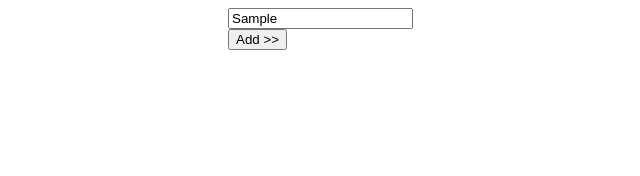
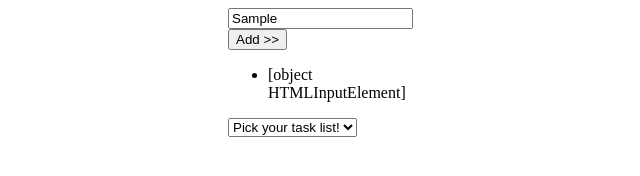
Before and after one commit to ballbob/localstoragelab, a website: page index.html in a window 1280 px wide. Both pictures are taken after typing "Sample" into the empty fields and a click on the button "Add >>". Shown: the whole page, without its empty margins (312-952 px from the left). Drawn offline with Linux system fonts and the light colour scheme.

Commit message:
Persists in local memory. Fixed init to fetch local storage properly.

```diff
--- a/index.html
+++ b/index.html
@@ -12,6 +12,14 @@
         <button>Add >></button>
         <ul id="todo-list"></ul>
       </div>
+
+      <div class="center-me" id="listdropdowndiv">
+        <select id="listdropdown">
+        <option disabled selected>Pick your task list!</option>
+        </select>
+
+      </div>
+
     </main>
   </body>
 </html>
--- a/public/app.js
+++ b/public/app.js
@@ -1,4 +1,4 @@
-var taskList = [];
+
 
 var init = function(){
   var state = JSON.parse(localStorage.getItem('todoList')) || [];
@@ -19,8 +19,9 @@ var populate = function(list, state){
 
 var addItem = function(list, item){
   //add an item to the list
-var newLi = document.createElement("li");
-newLi.innerText = item.value;
+  var newLi = document.createElement("li");
+  newLi.innerText = item;
+  list.appendChild(newLi)
 }
 
 var handleClick = function(){
@@ -36,10 +37,11 @@ var handleClick = function(){
 }
 
 var save = function(item){
-  taskList.push( item.value );
+  var state = JSON.parse(localStorage.getItem('todoList')) || [];
+  state.push( item.value );
   //save the item to localStorage
-  var tasklistJson = JSON.stringify(taskList)
-  localStorage.setItem( "tasklist" , tasklistJson );
+  var stateJson = JSON.stringify(state)
+  localStorage.setItem( "todoList" , stateJson );
   //NOTE You'll have to use JSON.stringify
 
 }
@@ -47,4 +49,5 @@ var save = function(item){
 window.onload = init;
 
 //ADVANCED: create a drop-down of many to-do lists that are stored in localStorage
+
 //HINT: you'll have to use a different data structure (an array of objects maybe?)
```
